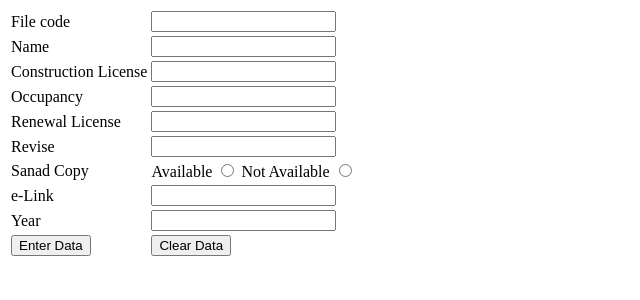
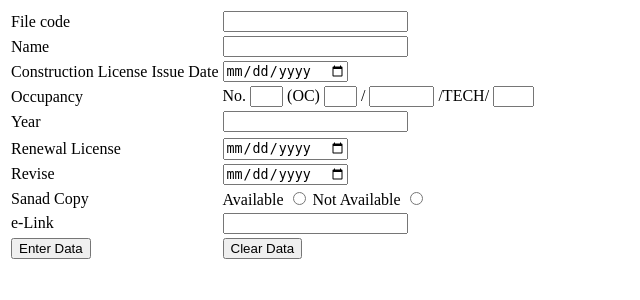
Before and after one commit to gaurangtari/mmcSearchSystem, a PHP site: page / in a window 1280 px wide. Shown: the top 300 px of the page, without its empty margins (0-640 px from the left). Run offline with PHP 8.4, Linux system fonts and the light colour scheme.

Commit message:
second commit

```diff
--- a/index.php
+++ b/index.php
@@ -14,7 +14,7 @@
                     File code
                 </td>
                 <td>
-                    <input type="text" name="filecode" id="code">
+                    <input type="text" maxlength="10"name="filecode" id="code">
                 </td>
             </tr>
             <tr>
@@ -27,10 +27,10 @@
             </tr>
             <tr>
                 <td>
-                    Construction License
+                    Construction License Issue Date
                 </td>
                 <td>
-                    <input type="text" name="constructionlicense" id="consl">
+                    <input type="date" maxlength="10" name="constructionlicense" id="consl">
                 </td>
             </tr>
             <tr>
@@ -38,15 +38,31 @@
                     Occupancy
                 </td>
                 <td>
-                    <input type="text" name="occupancy" id="occup">
+                    <label>No.</label>
+                    <input type="text" size="1" maxlength="1" name="occ1" id="occ1">
+                    <label> (OC) </label>
+                    <input type="text" size="1" maxlength="1" name="occ2" id="occ2">
+                    <label>/</label>
+                    <input type="text" size="5" maxlength="5" name="occ3" id="occ3">
+                    <label>/TECH/</label>
+                    <input type="text" size="2" maxlength="2" name="occ4" id="occ4">
                 </td>
             </tr>
+            <tr>
+                <td>
+                    Year
+                </td>
+                <td>
+                    <input type="text" name="year" id="year">
+                </td>
+            </tr>
+            <tr>
             <tr>
                 <td>
                     Renewal License
                 </td>
                 <td>
-                    <input type="text" name="renewallicense" id="occup">
+                    <input type="date" name="renewallicense" id="renew">
                 </td>
             </tr>
             <tr>
@@ -54,7 +70,7 @@
                     Revise
                 </td>
                 <td>
-                    <input type="text" name="revise" id="occup">
+                    <input type="date" name="revise" id="revise">
                 </td>
             </tr>
             <tr>
@@ -76,15 +92,6 @@
                     <input type="text" name="elink" id="link">
                 </td>
             </tr>
-            <tr>
-                <td>
-                    Year
-                </td>
-                <td>
-                    <input type="text" name="year" id="year">
-                </td>
-            </tr>
-            <tr>
                 <td>
                 <input type="submit" name="submit" value="Enter Data">
                 </td>
@@ -104,8 +111,7 @@
 function ValidateData(){
     var license = document.getElementById('code').value;
     var year = document.getElementById('year').value;
-    var license = document.getElementById('code').value;
-    var license = document.getElementById('code').value;
+    var name = document.getElementbyId('name').value;
 
     if(!license.match(/^A\/[0-9]{0-3}\/[0-9]{2}-[0-9]{2}$/)){
         alert("Invalid License Code")
@@ -115,14 +121,11 @@ function ValidateData(){
         alert("Invalid Year")
         return false;
     }
-    if(!a.match(/^A\/[0-9]{0-3}\/[0-9]{2}-[0-9]{2}$/)){
-        alert("Invalid License Code")
+    if(!name.match(/^\w+$/)){
+        alert("Invalid Name")
         return false;
     }
-    if(!a.match(/^A\/[0-9]{0-3}\/[0-9]{2}-[0-9]{2}$/)){
-        alert("Invalid License Code")
-        return false;
-    }
+    return true;
 }
 
 </script>
```
